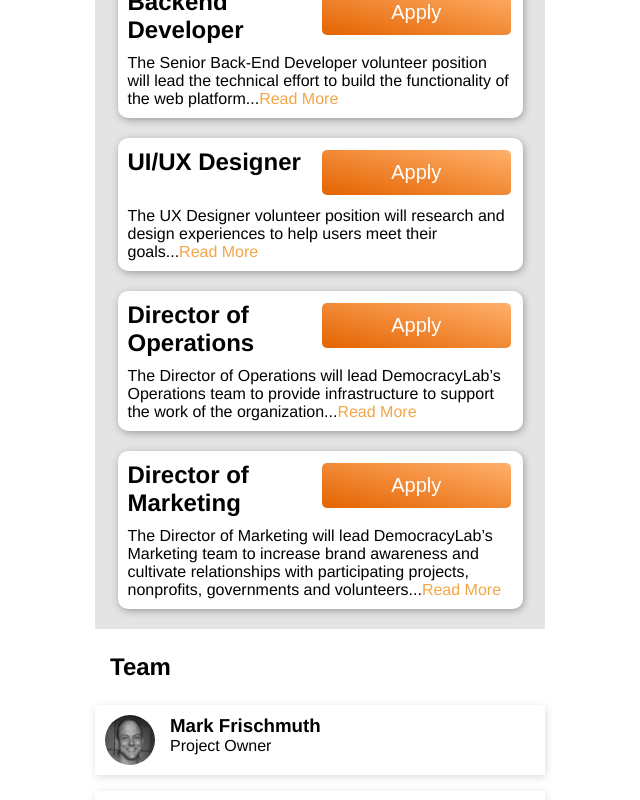
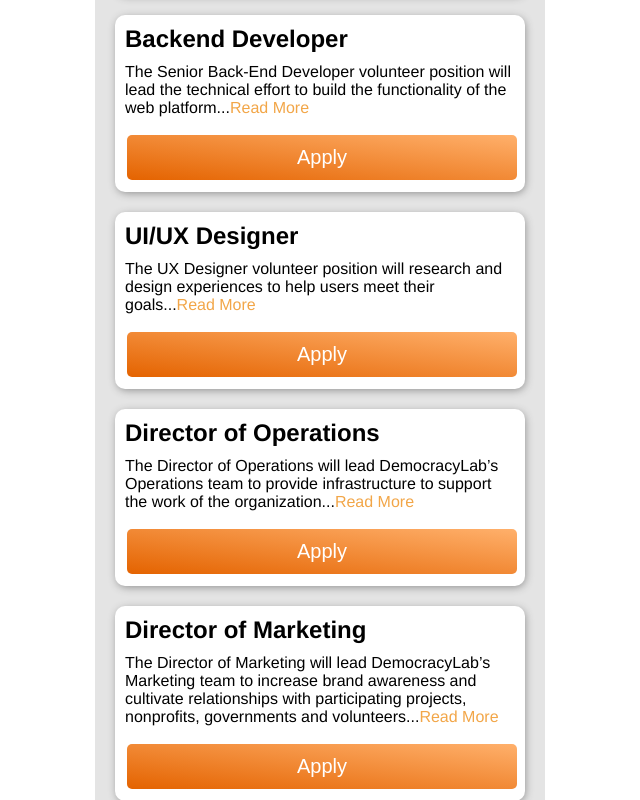
Before and after one commit to Democracy-Labs-UI-Proto/democracylab_ui_proto, a React app: page / in a window 1280 px wide. Shown: the part 1280-2080 px from the top of the page, without its empty margins (320-960 px from the left). Built offline with nearby package versions, Linux system fonts and the light colour scheme.

Commit message:
converted role cards to flexbox and placed role cta at bottom

```diff
--- a/src/components/Contact/ContactCard.js
+++ b/src/components/Contact/ContactCard.js
@@ -1,6 +1,11 @@
-import React, { Fragment } from 'react';
+import React, { Fragment, Component } from 'react';
 
-export default function ContactCard() {
+export default class ContactCard extends Component {
+  onSubmit = e => {
+    e.preventDefault();
+  };
+
+  render() {
     return (
       <Fragment>
         <div className="form-input-container">
@@ -15,7 +20,10 @@ export default function ContactCard() {
           <textarea placeholder="Message" cols="30" rows="10" required="" />
           <i className="fas fa-pen" />
         </div>
-      <button className="btn secondary-button">Send</button>
+        <button onClick={this.onSubmit} className="btn secondary-button">
+          Send
+        </button>
       </Fragment>
     );
   }
+}
--- a/src/components/Roles/RoleCard.js
+++ b/src/components/Roles/RoleCard.js
@@ -5,14 +5,15 @@ export default function RoleCard(props) {
     <li className="role-item shadow">
       <div className="role-header">
         <h2>{props.title}</h2>
-        <button className="btn primary-button">Apply</button>
+        {/* <button className="btn primary-button">Apply</button> */}
       </div>
-      <p>
+      <p className="small-space">
         {props.content}...
         <a className="read-more" href="#">
           Read More
         </a>
       </p>
+      <button className="btn primary-button role-button">Apply</button>
     </li>
   );
 }
--- a/src/components/Roles/RolesDeck.js
+++ b/src/components/Roles/RolesDeck.js
@@ -13,7 +13,7 @@ export default class Roles extends Component {
         <h2 id="roles" className="title small-space">
           Available Roles
         </h2>
-        <ul className="roles-list big-space">
+        <ul className="roles-list container column big-space">
           {this.props.roles.map((role, idx) => (
             <RoleCard key={idx} title={role.title} content={role.description} />
           ))}
--- a/src/style/modules/components/_menu.scss
+++ b/src/style/modules/components/_menu.scss
@@ -36,7 +36,8 @@ header {
     height: 3px;
     margin: 0 0 5px 0;
     border-radius: 15px;
-    background: set-text-color($primary-background-color);
+    // background: set-text-color($primary-background-color);
+    background: $primary-background-color;
     @include easeOut;
   }
   // Transform hamburger icon into "X"
--- a/src/style/modules/components/_roles.scss
+++ b/src/style/modules/components/_roles.scss
@@ -1,25 +1,27 @@
 .roles-container {
-  display: grid;
   .roles-list {
+    justify-content: center;
+    // grid-gap: 20px;
+    // padding: 20px 0;
     background: $secondary-background-color;
-    display: grid;
-    justify-items: center;
-    grid-gap: 20px;
-    padding: 20px 0;
     .role-item {
-      background: $primary-background-color;
-      width: 90%;
       padding: 10px;
       border-radius: 10px;
+      background: $primary-background-color;
+      margin: 20px 20px 0;
+      &:last-of-type {
+        margin-bottom: 20px;
+      }
       .role-header {
-        display: grid;
-        grid-template-columns: repeat(2, 1fr);
         margin-bottom: 10px;
       }
       .read-more {
         text-decoration: none;
         color: $democracy-orange;
       }
+      .role-button {
+        width: 100%;
+      }
     }
   }
 }
--- a/src/style/modules/components/_team.scss
+++ b/src/style/modules/components/_team.scss
@@ -1,5 +1,8 @@
 .team-container {
-  padding: 10px;
+  padding: 10px 10px 10px 20px;
+  p {
+    color: $democracy-orange;
+  }
   .team-image {
     width: 50px;
     height: 50px;
```
Also changed, not shown: 10 other files (tests, documents, lock files or other folders). Lines whose indentation alone changed are shown as unchanged.
